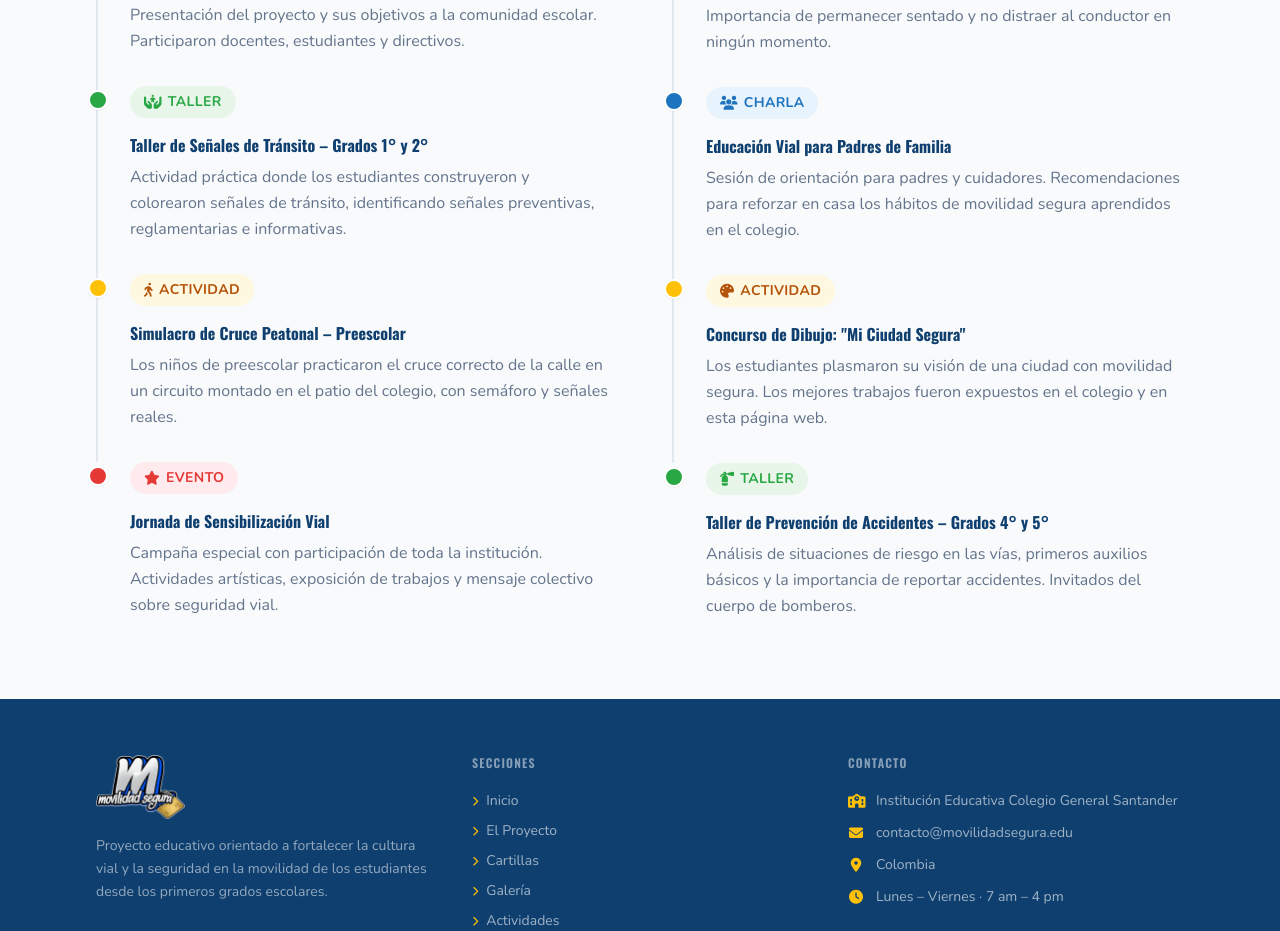
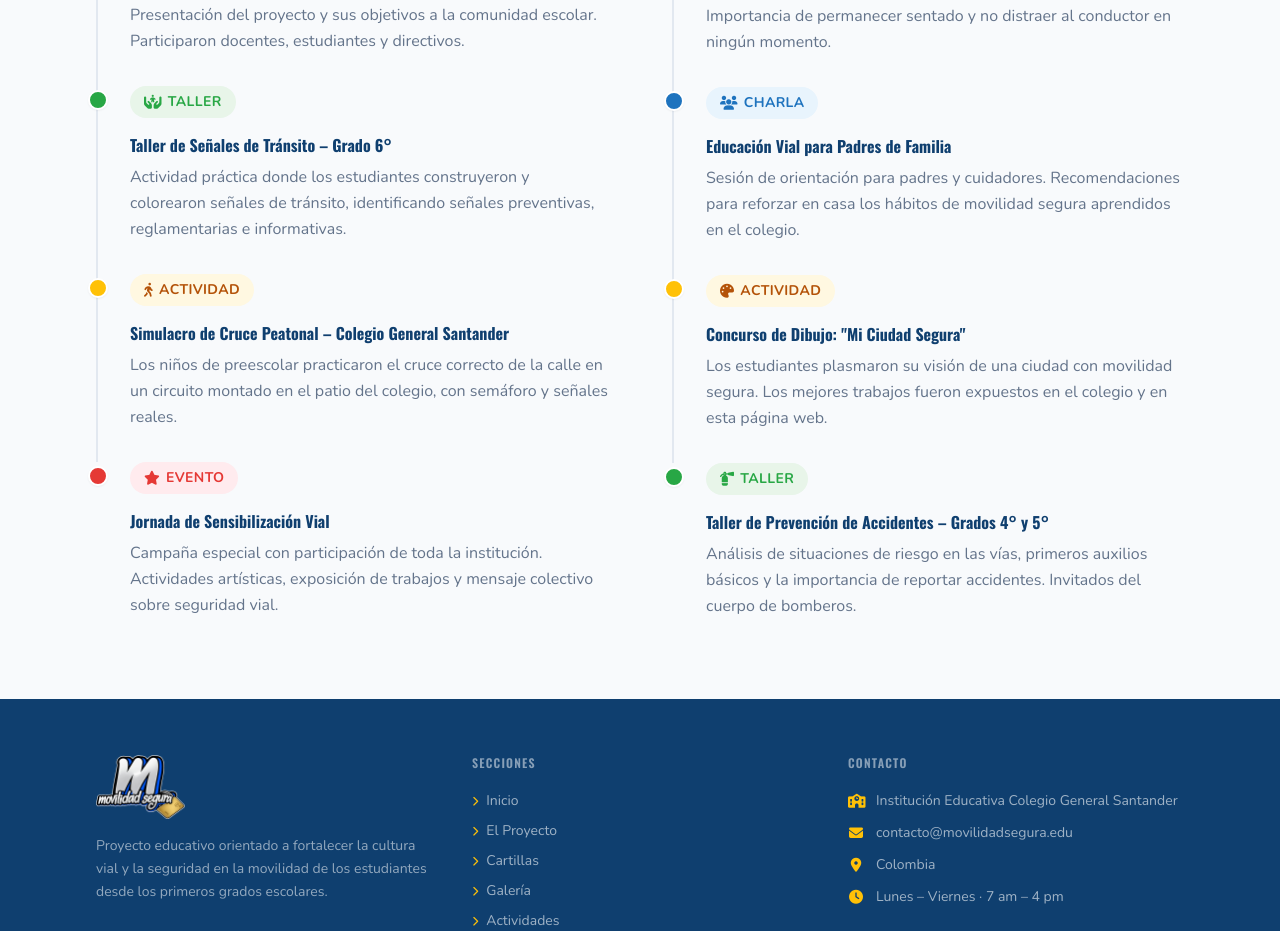
Before and after one commit to Neferxd31/movilidad-segura, a React (Vite) app: page /actividades in a window 1280 px wide. Shown: the part 1445-2376 px from the top of the page. Built offline with nearby package versions, Linux system fonts and the light colour scheme.

Commit message:
chore: update timeline activity titles

```diff
--- a/src/pages/Actividades.jsx
+++ b/src/pages/Actividades.jsx
@@ -52,13 +52,13 @@ const timelineLeft = [
   },
   {
     badge: 'badge-green', badgeIcon: 'fa-hands-holding-child', badgeLabel: 'Taller',
-    title: 'Taller de Señales de Tránsito – Grados 1° y 2°',
+    title: 'Taller de Señales de Tránsito – Grado 6°',
     desc:  'Actividad práctica donde los estudiantes construyeron y colorearon señales de tránsito, identificando señales preventivas, reglamentarias e informativas.',
     dot:   'bg-brand-green',
   },
   {
     badge: 'badge-yellow', badgeIcon: 'fa-person-walking', badgeLabel: 'Actividad',
-    title: 'Simulacro de Cruce Peatonal – Preescolar',
+    title: 'Simulacro de Cruce Peatonal – Colegio General Santander',
     desc:  'Los niños de preescolar practicaron el cruce correcto de la calle en un circuito montado en el patio del colegio, con semáforo y señales reales.',
     dot:   'bg-brand-yellow',
   },
```
